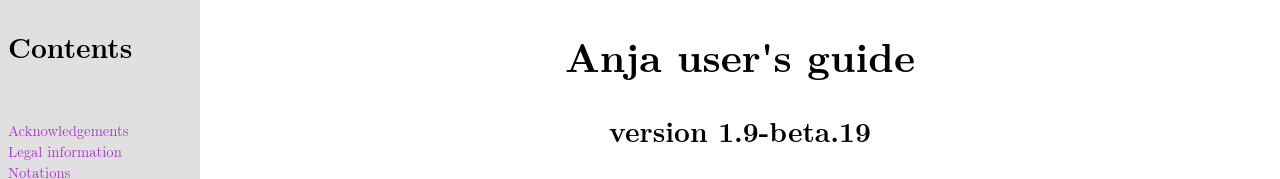
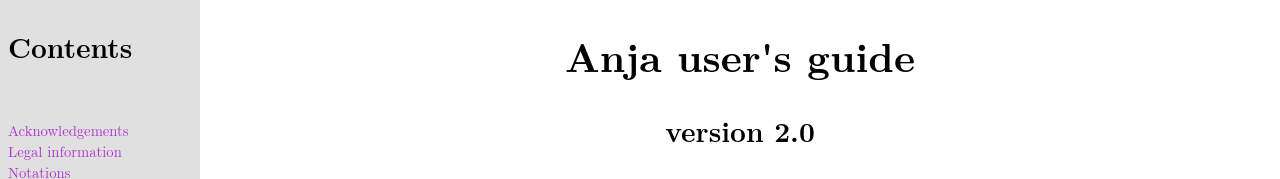
Before and after one commit to milasudril/anja, a plain HTML site: page index.html in a window 1280 px wide. Shown: the top 179 px of the page. Drawn offline with Linux system fonts and the light colour scheme.

```diff
--- a/index.html
+++ b/index.html
@@ -12,7 +12,7 @@
 </head>
 <body>
 <h1>Anja user's guide</h1><sub-title>version
-1.9-beta.19</sub-title>
+2.0</sub-title>
 	<p class="titlepage">Torbjörn Rathsman</p><div class="titlepic">
 <picture><source srcset="logo_3.png" media="(max-width:128px)"><source srcset="logo_2.png" media="(max-width:256px)"><source srcset="logo_1.png" media="(max-width:512px)"><source srcset="logo.png" media="(min-width:512px)"><img src="logo_1.png" alt="Title picture"></picture>
 </div><p style="text-indent:0px;text-align:right; font-weight:bold"><a href="anja-usersguide.pdf" rel="alternate">Printer-friendly version</a></p><div class="abstract"><p>Anja is a sampler designed for live sound effect playback. Anja makes it possible to assign sound effects to the keys of the computer keyboard. Anja also features a channel mixer with 16 channels making it possible to fade a group of sound effects together, as well as MIDI capabilities for remote control. The backend of Anja is JACK, the low-latency audio server.</p>
```
Also changed, not shown: channels.png, led_off.png, led_ready.png, led_stop.png, led_wait.png, logo_1.png, logo_2.png, logo_3.png, mainwindowstart.png, portselector.png, session.png, statusarea.png, waveformsettings.png, waveformtrim.png, 1 other file.
